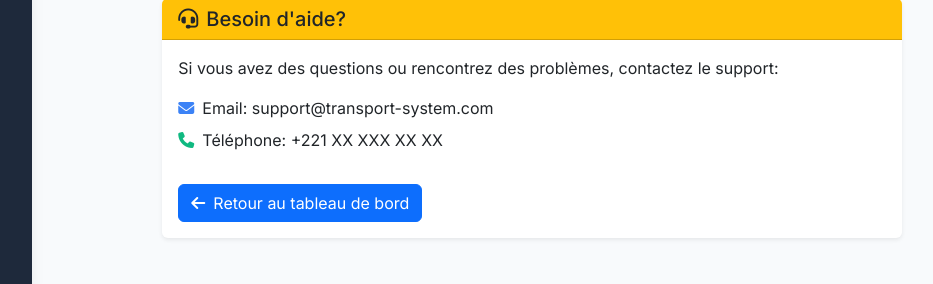
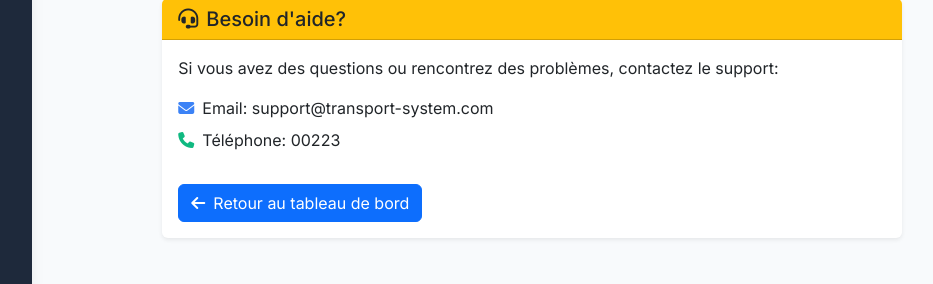
Before and after one commit to bouramadevweb/transport-system, a Django app: page /aide/ in a window 1280 px wide. Shown: the part 1291-1575 px from the top of the page, without its empty margins (248-1181 px from the left). Run offline with Django 5.2, Linux system fonts and the light colour scheme; the visitor is signed in with stand-in values (Sample User, id 1); data that the repository does not hold is empty; some libraries are stand-ins or nearby versions.

Commit message:
modifiaction help.html

```diff
--- a/transport/templates/transport/user/help.html
+++ b/transport/templates/transport/user/help.html
@@ -132,7 +132,7 @@
           <p>Si vous avez des questions ou rencontrez des problèmes, contactez le support:</p>
           <ul class="list-unstyled">
             <li class="mb-2"><i class="fas fa-envelope text-primary me-2"></i>Email: support@transport-system.com</li>
-            <li class="mb-2"><i class="fas fa-phone text-success me-2"></i>Téléphone: +221 XX XXX XX XX</li>
+            <li class="mb-2"><i class="fas fa-phone text-success me-2"></i>Téléphone: 00223</li>
           </ul>
           <a href="{% url 'dashboard' %}" class="btn btn-primary mt-3">
             <i class="fas fa-arrow-left me-2"></i>Retour au tableau de bord
```
Also changed, not shown: 1 other file.
